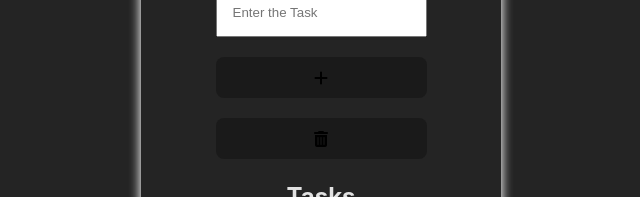
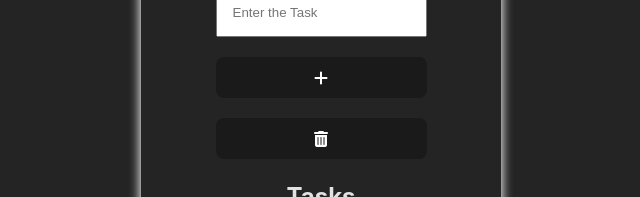
Before and after one commit to R3MODAS/Todo-App-using-React, a React (Vite) app: page / in a window 1280 px wide. Shown: the part 218-415 px from the top of the page, without its empty margins (319-959 px from the left). Built offline with nearby package versions, Linux system fonts and the light colour scheme.

Commit message:
color issues

```diff
--- a/src/index.css
+++ b/src/index.css
@@ -82,3 +82,7 @@ h2{
   align-items: center;
   gap: 10px;
 }
+
+.fa-solid{
+  color: white;
+}
```
